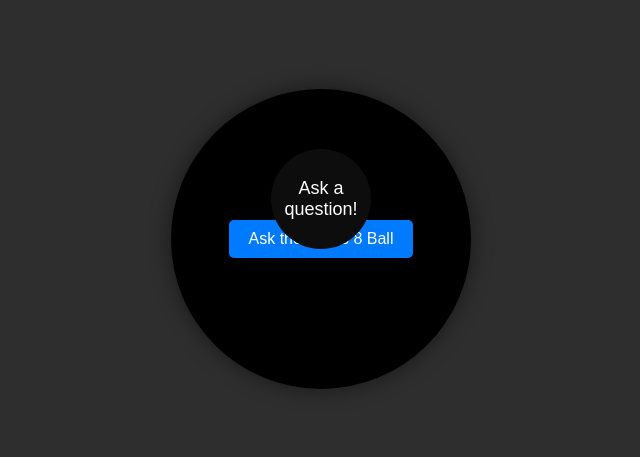
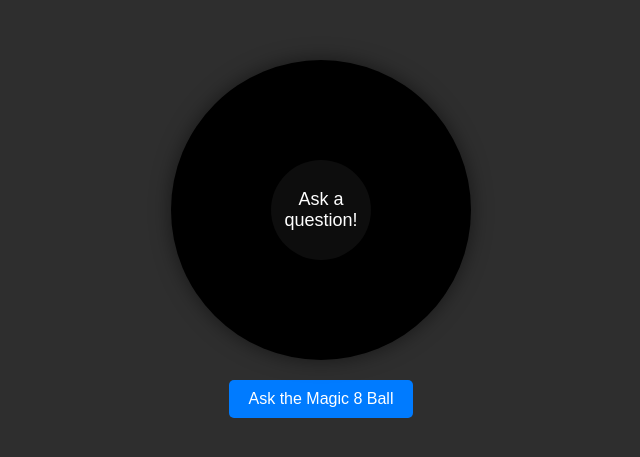
Before and after one commit to Squishybytes/magic-8-ball-advisor, a plain HTML site: page index.html in a window 1280 px wide. Shown: the part 161-618 px from the top of the page, without its empty margins (319-959 px from the left). Drawn offline with Linux system fonts and the light colour scheme.

Commit message:
Update button position and answer centering

```diff
--- a/index.html
+++ b/index.html
@@ -4,14 +4,14 @@
     <meta charset="UTF-8">
     <meta name="viewport" content="width=device-width, initial-scale=1.0">
     <title>Magic 8 Ball</title>
-    <link rel="stylesheet" href="styles.css"> <!-- Link to the CSS file -->
+    <link rel="stylesheet" href="styles.css">
 </head>
 <body>
     <div class="container">
         <div class="magic-8-ball">
             <div class="answer" id="answer">Ask a question!</div>
-            <button id="askButton">Ask the Magic 8 Ball</button>
         </div>
+        <button id="askButton">Ask the Magic 8 Ball</button>
     </div>
     <script src="app.js"></script>
 </body>
--- a/styles.css
+++ b/styles.css
@@ -19,11 +19,11 @@
     background-color: black; /* Magic 8 Ball color */
     border-radius: 50%; /* Makes it a circle */
     display: flex;
-    flex-direction: column;
     justify-content: center;
     align-items: center;
     box-shadow: 0 0 20px rgba(0, 0, 0, 0.5);
     position: relative;
+    margin-bottom: 20px; /* Space between the ball and button */
 }
 
 .answer {
@@ -36,7 +36,8 @@
     align-items: center;
     font-size: 18px;
     position: absolute;
-    top: 20%;
+    top: 50%; /* Center vertically */
+    transform: translateY(-50%); /* Adjust for exact center */
 }
 
 button {
```
